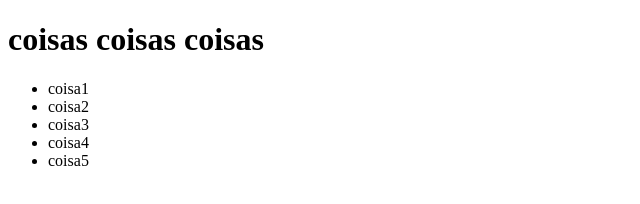
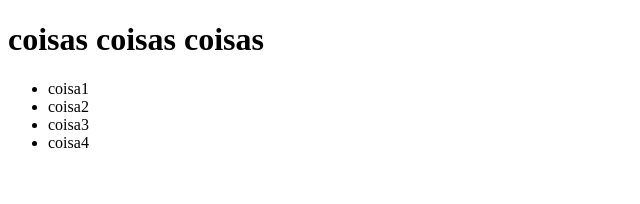
Before and after one commit to IsaahF/scm, a plain HTML site: page index.html in a window 1280 px wide. Shown: the full height of the page, 0-640 px from the left. Drawn offline with Linux system fonts and the light colour scheme.

Commit message:
outro commit

```diff
--- a/index.html
+++ b/index.html
@@ -14,7 +14,6 @@
         <li>coisa2</li>
         <li>coisa3</li>
         <li>coisa4</li>
-        <li>coisa5</li>
     </ul>
 
 </body>
```
